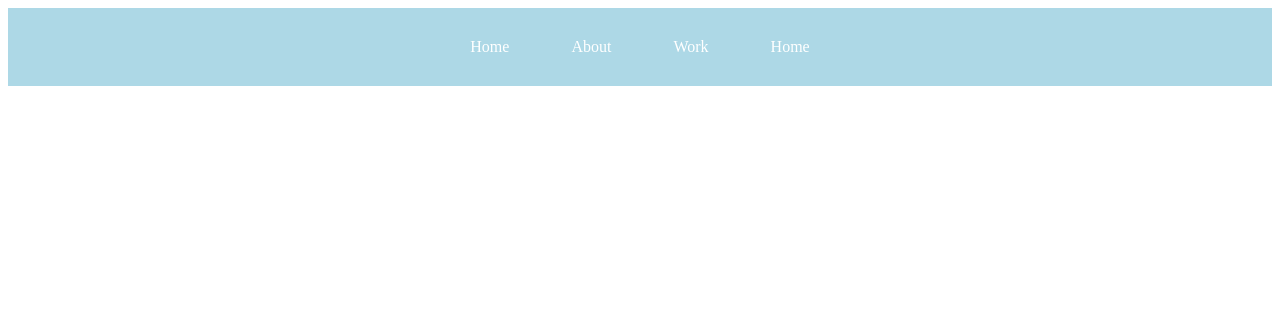
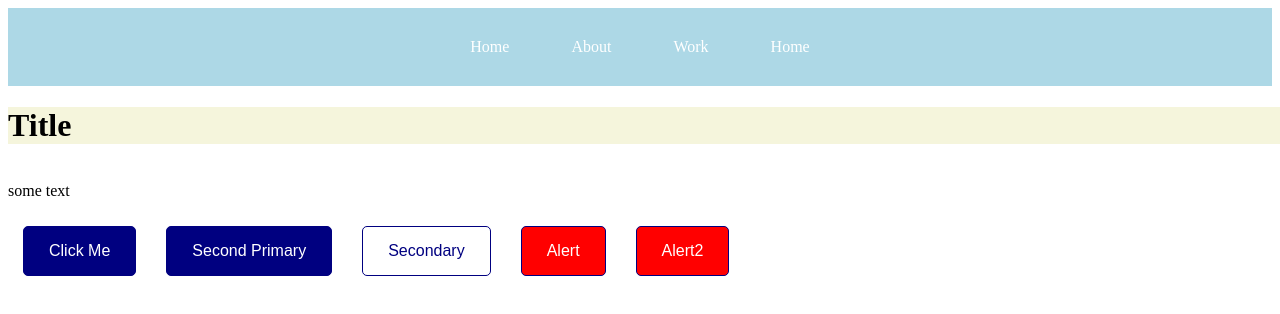
Before and after one commit to mrdiamonddirt/stylecomp, a React (Create React App) app: page / in a window 1280 px wide. Shown: the top 314 px of the page. Built offline with nearby package versions, Linux system fonts and the light colour scheme.

Commit message:
importing buttons

```diff
--- a/src/App.js
+++ b/src/App.js
@@ -1,4 +1,6 @@
 import {NavBar, NavItem} from "./Navbar.styles"
+import { PrimaryBtn, SecondaryBtn, AlertBtn } from "./components/Buttons";
+import styled from 'styled-components';
 
 function App() {
   return (
@@ -9,9 +11,33 @@ function App() {
   <NavItem>Work</NavItem>
   <NavItem>Home</NavItem>
  </NavBar>
+
+ <HeroSection>
+    <h1>Title</h1>
+    <p>some text</p>
+ </HeroSection>
+
+ <PrimaryBtn>Click Me</PrimaryBtn>
+ <PrimaryBtn>Second Primary</PrimaryBtn>
+ <SecondaryBtn>Secondary</SecondaryBtn>
+ <AlertBtn>Alert</AlertBtn>
+ <AlertBtn>Alert2</AlertBtn>
  </>
   );
 }
 
 
 export default App;
+
+
+const HeroSection = styled.div`
+  width: 100vw;
+  height: auto;
+  display: flex;
+  flex-direction: column;
+  background-color: white;
+
+  h1{
+    background-color: beige;
+  }
+`;
--- a/src/Navbar.styles.js
+++ b/src/Navbar.styles.js
@@ -13,4 +13,8 @@ export const NavItem = styled.a`
     color: white;
     cursor: pointer;
     padding: 10px 15px;
+
+    &:hover{
+        background-color: aqua;
+    }
 `;
--- /dev/null
+++ b/src/components/Buttons.js
@@ -0,0 +1,30 @@
+import styled from "styled-components";
+
+export const PrimaryBtn = ({ children}) => {
+    return(
+        <Button background='navy' color="white" border="navy">{children}</Button>
+    )
+}
+
+export const SecondaryBtn = ({children}) => {
+    return(
+        <Button background='white' color="Navy" border="navy">{children}</Button>
+    )
+}
+
+export const AlertBtn = ({children}) => {
+    return(
+        <Button background='red' color="white" border="navy">{children}</Button>
+    )
+}
+
+const Button = styled.button`
+    background-color: ${(props) => props.background};
+    color: ${(props) => props.color};
+    font-size: 16px;
+    margin: 10px 15px;
+    padding: 15px 25px;
+    border: 1px solid ${(props) => props.border};
+    border-radius: 5px;
+    cursor: pointer;
+`;
```
